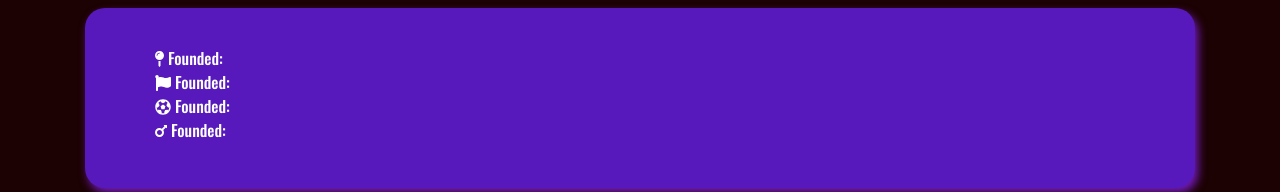
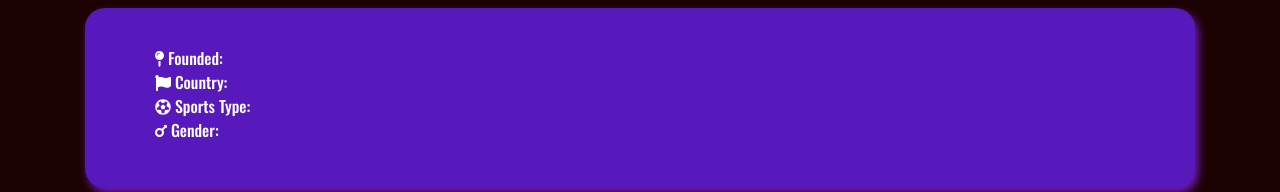
Before and after one commit to mehadiHasanDiner/react-router-assignment-8, a React (Create React App) app: page /showTeam/1 in a window 1280 px wide. Shown: the part 306-498 px from the top of the page. Built offline with nearby package versions, Linux system fonts and the light colour scheme; no server answers.

Commit message:
Wikipedia of World Famous Football Clubs; assignment finished; delay for Deploy problem on Netlify

```diff
--- a/src/ShowTeam/ShowTeam.js
+++ b/src/ShowTeam/ShowTeam.js
@@ -54,12 +54,12 @@ const ShowTeam = () => {
                 <div className="team-summary">
                     <Row>
                         <Col xs ={12} md ={6}>
-                        <h3>{showTeam.strLeague}</h3>
+                        <h3>{showTeam.strTeam}</h3>
                         <ul>
                             <li> <FontAwesomeIcon icon={faMapPin}/> Founded: {showTeam.intFormedYear} </li>
-                            <li> <FontAwesomeIcon icon={faFlag}/> Founded: {showTeam.strCountry} </li>
-                            <li> <FontAwesomeIcon icon={faFutbol}/> Founded: {showTeam.strSport} </li>
-                            <li> <FontAwesomeIcon icon={faMars}/> Founded: {showTeam.strGender} </li>
+                            <li> <FontAwesomeIcon icon={faFlag}/> Country: {showTeam.strCountry} </li>
+                            <li> <FontAwesomeIcon icon={faFutbol}/> Sports Type: {showTeam.strSport} </li>
+                            <li> <FontAwesomeIcon icon={faMars}/> Gender: {showTeam.strGender} </li>
 
                         </ul>
                         </Col>
```
